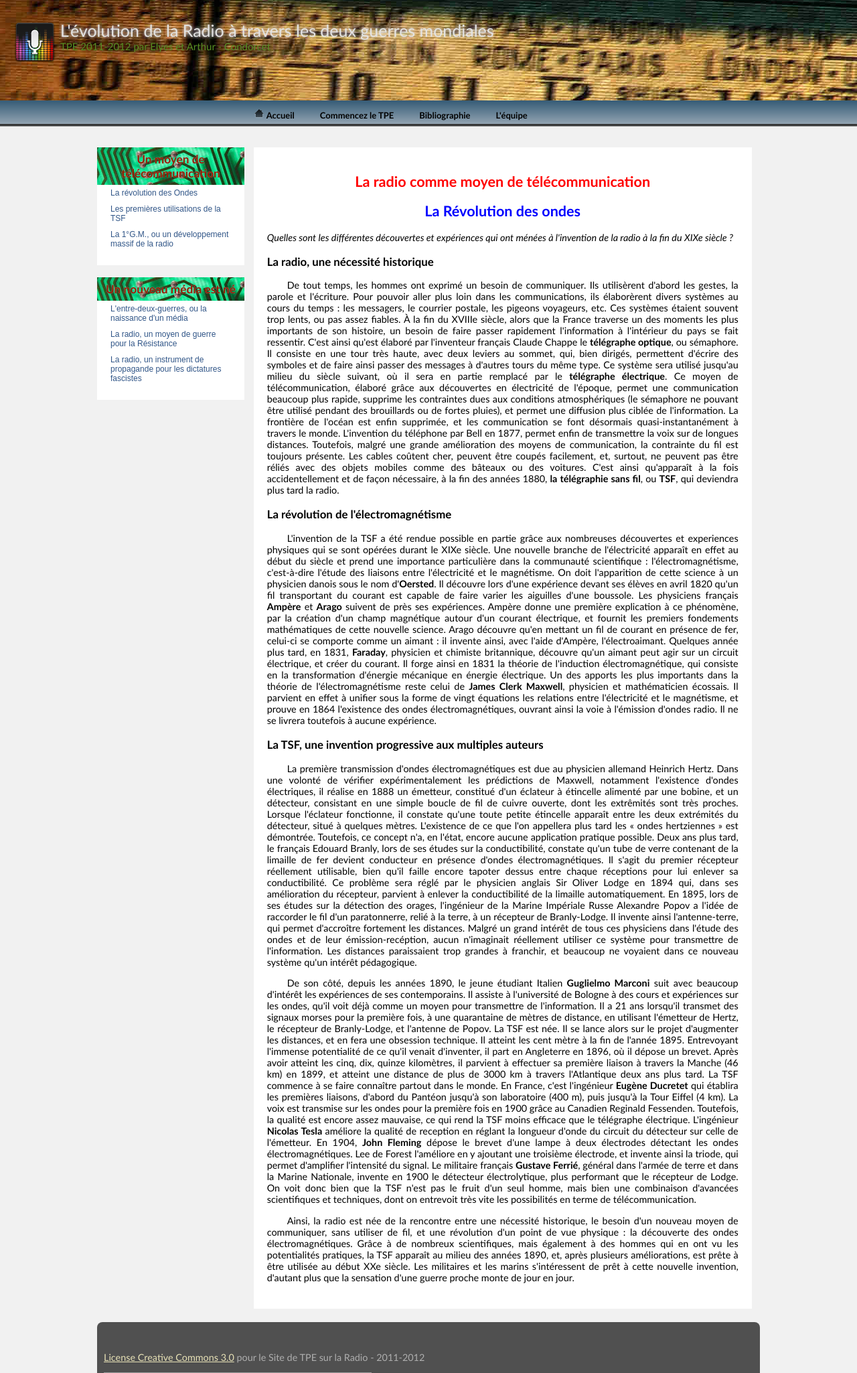
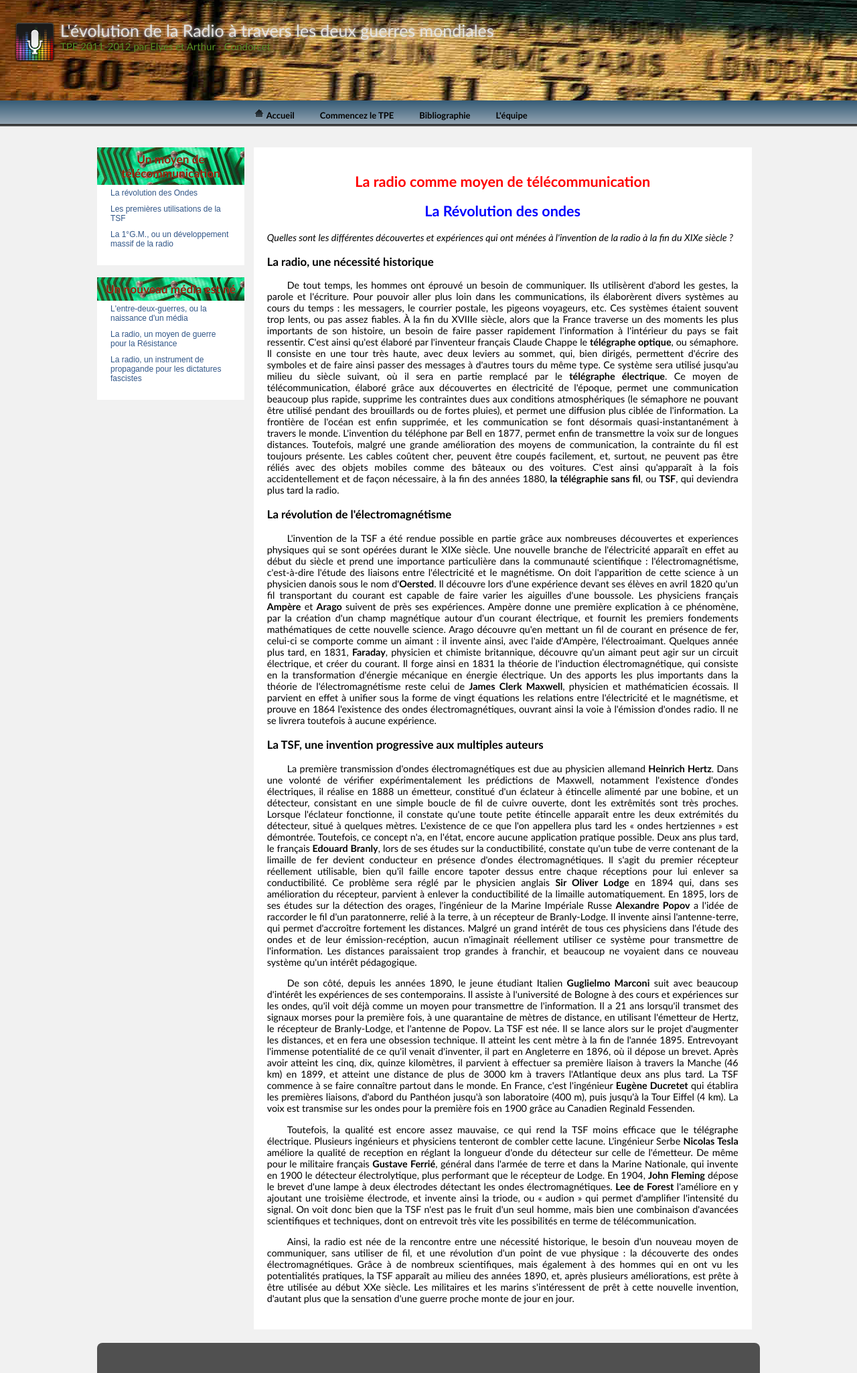
Before and after one commit to tpe-radio/Site-TPE, a PHP site: page /revolution_ondes.php in a window 1280 px wide. Shown: the top 2050 px of the page at 67% size. Run offline with PHP 8.4, Linux system fonts and the light colour scheme; grey boxes are pictures that could not be loaded.

Commit message:
Orthographe, structure, typo

```diff
--- a/revolution_ondes.php
+++ b/revolution_ondes.php
@@ -37,7 +37,7 @@
 				<h3>La radio, une nécessité historique</h3>
 
 				<p class="paragraphe">
-					De tout temps, les hommes ont exprimé un besoin de communiquer.
+					De tout temps, les hommes ont éprouvé un besoin de communiquer.
 					Ils utilisèrent d'abord les gestes, la parole et l'écriture.
 					Pour pouvoir aller plus loin dans les communications, ils élaborèrent divers systèmes au cours du temps : les messagers, le courrier postale, les pigeons voyageurs, etc.
 					Ces systèmes étaient souvent trop lents, ou pas assez fiables.
@@ -72,15 +72,15 @@
 				<h3>La TSF, une invention progressive aux multiples auteurs</h3>
 
 				<p class="paragraphe">
-					La première transmission d'ondes électromagnétiques est due au physicien allemand Heinrich Hertz.
+					La première transmission d'ondes électromagnétiques est due au physicien allemand <strong>Heinrich Hertz</strong>.
 					Dans une volonté de vérifier expérimentalement les prédictions de Maxwell, notamment l'existence d'ondes électriques, il réalise en 1888 un émetteur, constitué d'un éclateur à étincelle alimenté par une bobine, et un détecteur, consistant en une simple boucle de fil de cuivre ouverte, dont les extrêmités sont très proches.
 					Lorsque l'éclateur fonctionne, il constate qu'une toute petite étincelle apparaît entre les deux extrémités du détecteur, situé à quelques mètres.
 					L'existence de ce que l'on appellera plus tard les « ondes hertziennes » est démontrée.
 					Toutefois, ce concept n'a, en l'état, encore aucune application pratique possible.
-					Deux ans plus tard, le français Edouard Branly, lors de ses études sur la conductibilité, constate qu'un tube de verre contenant de la limaille de fer devient conducteur en présence d'ondes électromagnétiques.
+					Deux ans plus tard, le français <strong>Edouard Branly</strong>, lors de ses études sur la conductibilité, constate qu'un tube de verre contenant de la limaille de fer devient conducteur en présence d'ondes électromagnétiques.
 					Il s'agit du premier récepteur réellement utilisable, bien qu'il faille encore tapoter dessus entre chaque réceptions pour lui enlever sa conductibilité.
-					Ce problème sera réglé par le physicien anglais Sir Oliver Lodge en 1894 qui, dans ses amélioration du récepteur, parvient à enlever la conductibilité de la limaille automatiquement.
-					En 1895, lors de ses études sur la détection des orages, l'ingénieur de la Marine Impériale Russe Alexandre Popov a l'idée de raccorder le fil d'un paratonnerre, relié à la terre, à un récepteur de Branly-Lodge.
+					Ce problème sera réglé par le physicien anglais <strong>Sir Oliver Lodge</strong> en 1894 qui, dans ses amélioration du récepteur, parvient à enlever la conductibilité de la limaille automatiquement.
+					En 1895, lors de ses études sur la détection des orages, l'ingénieur de la Marine Impériale Russe <strong>Alexandre Popov</strong> a l'idée de raccorder le fil d'un paratonnerre, relié à la terre, à un récepteur de Branly-Lodge.
 					Il invente ainsi l'antenne-terre, qui permet d'accroître fortement les distances.
 					Malgré un grand intérêt de tous ces physiciens dans l'étude des ondes et de leur émission-recéption, aucun n'imaginait réellement utiliser ce système pour transmettre de l'information.
 					Les distances paraissaient trop grandes à franchir, et beaucoup ne voyaient dans ce nouveau système qu'un intérêt pédagogique.
@@ -96,18 +96,24 @@
 					Entrevoyant l'immense potentialité de ce qu'il venait d'inventer, il part en Angleterre en 1896, où il dépose un brevet.
 					Après avoir atteint les cinq, dix, quinze kilomètres, il parvient à effectuer sa première liaison à travers la Manche (46 km) en 1899, et atteint une distance de plus de 3000 km à travers l'Atlantique deux ans plus tard.
 					La TSF commence à se faire connaître partout dans le monde.
-					En France, c'est l'ingénieur <strong>Eugène Ducretet</strong> qui établira les premières liaisons, d'abord du Pantéon jusqu'à son laboratoire (400 m), puis jusqu'à la Tour Eiffel (4 km).
+					En France, c'est l'ingénieur <strong>Eugène Ducretet</strong> qui établira les premières liaisons, d'abord du Panthéon jusqu'à son laboratoire (400 m), puis jusqu'à la Tour Eiffel (4 km).
 					La voix est transmise sur les ondes pour la première fois en 1900 grâce au Canadien Reginald Fessenden.
+				</p>
+
+				<p class="paragraphe">
 					Toutefois, la qualité est encore assez mauvaise, ce qui rend la TSF moins efficace que le télégraphe électrique.
-					L'ingénieur <strong>Nicolas Tesla</strong> améliore la qualité de reception en réglant la longueur d'onde du circuit du détecteur sur celle de l'émetteur.
+					Plusieurs ingénieurs et physiciens tenteront de combler cette lacune.
+					L'ingénieur Serbe <strong>Nicolas Tesla</strong> améliore la qualité de reception en réglant la longueur d'onde du détecteur sur celle de l'émetteur.
+					De même pour le militaire français <strong>Gustave Ferrié</strong>, général dans l'armée de terre et dans la Marine Nationale, qui invente en 1900 le détecteur électrolytique, plus performant que le récepteur de Lodge.
 					En 1904, <strong>John Fleming</strong> dépose le brevet d'une lampe à deux électrodes détectant les ondes électromagnétiques.
-					Lee de Forest l'améliore en y ajoutant une troisième électrode, et invente ainsi la triode, qui permet d'amplifier l'intensité du signal.
-					Le militaire français <strong>Gustave Ferrié</strong>, général dans l'armée de terre et dans la Marine Nationale, invente en 1900 le détecteur électrolytique, plus performant que le récepteur de Lodge.
+					<strong>Lee de Forest</strong> l'améliore en y ajoutant une troisième électrode, et invente ainsi la triode, ou « audion » qui permet d'amplifier l'intensité du signal.
 					On voit donc bien que la TSF n'est pas le fruit d'un seul homme, mais bien une combinaison d'avancées scientifiques et techniques, dont on entrevoit très vite les possibilités en terme de télécommunication.
 				</p>
 
 				<p class="paragraphe">
-					Ainsi, la radio est née de la rencontre entre une nécessité historique, le besoin d'un nouveau moyen de communiquer, sans utiliser de fil, et une révolution d'un point de vue physique : la découverte des ondes électromagnétiques. Grâce à de nombreux scientifiques, mais également à des hommes qui en ont vu les potentialités pratiques, la TSF apparaît au milieu des années 1890, et, après plusieurs améliorations, est prête à être utilisée au début XXe siècle. Les militaires et les marins s'intéressent de prêt à cette nouvelle invention, d'autant plus que la sensation d'une guerre proche monte de jour en jour.
+					Ainsi, la radio est née de la rencontre entre une nécessité historique, le besoin d'un nouveau moyen de communiquer, sans utiliser de fil, et une révolution d'un point de vue physique : la découverte des ondes électromagnétiques.
+					Grâce à de nombreux scientifiques, mais également à des hommes qui en ont vu les potentialités pratiques, la TSF apparaît au milieu des années 1890, et, après plusieurs améliorations, est prête à être utilisée au début XXe siècle.
+					Les militaires et les marins s'intéressent de prêt à cette nouvelle invention, d'autant plus que la sensation d'une guerre proche monte de jour en jour.
 				</p>
 			<h2>
 		</section>
```
